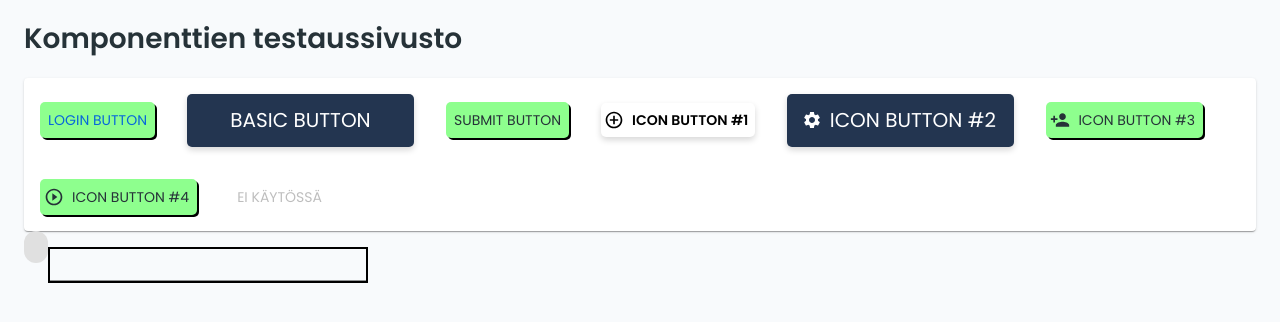
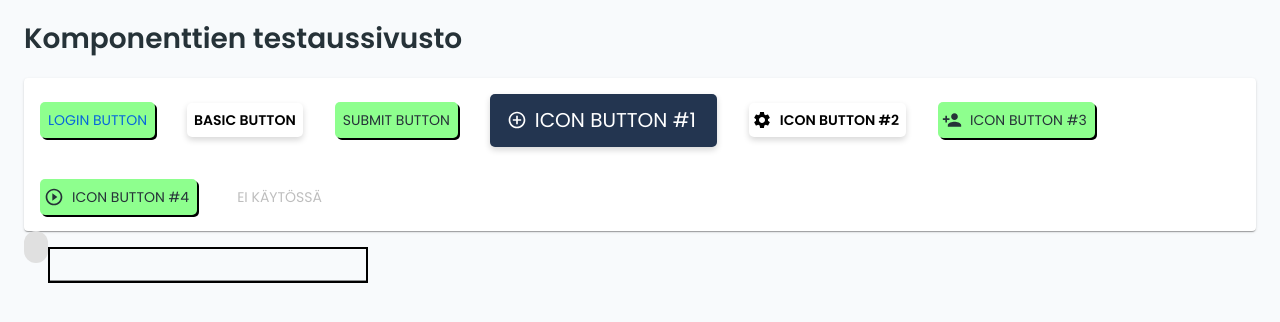
Before and after one commit to VirittamoHelsinki/Aava-frontend, a React (Create React App) app: page /test in a window 1280 px wide. Shown: the top 322 px of the page. Built offline with nearby package versions, Linux system fonts and the light colour scheme.

Commit message:
style fixes

```diff
--- a/src/components/Button/Button.js
+++ b/src/components/Button/Button.js
@@ -9,7 +9,7 @@ import { AddCircleOutline as AddButton, Settings, PersonAdd, PlayCircleOutline a
 
 const useStyles = makeStyles((theme) => ({
     root: props => (
-        props.look === 'login' ? {
+        props.look === 'basic' ? {
                 color:"black",
                 textDecoration:"none",
                 fontWeight:"bold",
@@ -20,9 +20,13 @@ const useStyles = makeStyles((theme) => ({
                 paddingBottom:"5px",
                 borderRadius: "5px",
                 boxShadow: "0px 3px 6px #00000029",
-                margin:"1rem"
+                margin:"1rem",
+                '&:hover': {
+                    color: "#FFFFFF",
+                    background:"#233550"
+                }
         } :
-        props.look === 'basic' ? {
+        props.look === 'login' ? {
                 width:"227px",
                 height:"53px",
                 backgroundColor:"#233550",
@@ -41,10 +45,18 @@ const useStyles = makeStyles((theme) => ({
                 boxShadow: "2px 2px 0px #000000",
                 borderRadius: "5px",
                 margin:"1rem",
+                '&:hover': {
+                    color: "#FFFFFF",
+                    background:"#233550"
+                }
         } :
         props.look === 'row' ? {
-                color:"white",
-                margin:"1rem"
+                color:"#000000",
+                margin:"1rem",
+                '&:hover': {
+                    color: "#FFFFFF",
+                    background:"#233550"
+                }
         } : { /*none*/ }
         )
     }));
@@ -79,5 +91,5 @@ Button.propTypes = {
 }
 
 Button.defaultProps = {
-    look: "submit"
+    look: "basic"
 }
```
